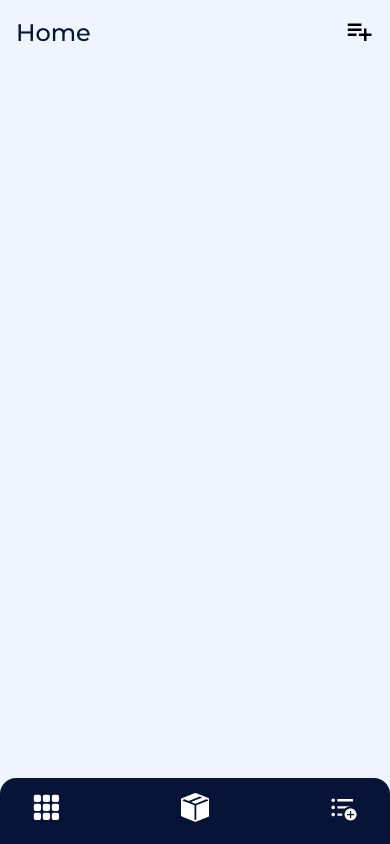
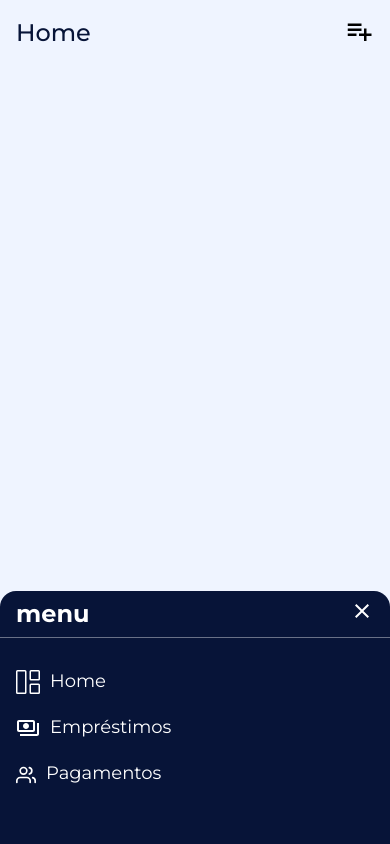
Before and after one commit to gabriel-teotonio/Caixinha, a React (Vite) app: page / in a window 390 px wide. Both pictures are taken after a click on the button 46 px from the left and 810 px from the top of the page. Built offline with nearby package versions, Linux system fonts and the light colour scheme.

Commit message:
feat: creates a new ModalContainer component to open the AsideMobile menu

```diff
--- a/src/Components/Aside/index.tsx
+++ b/src/Components/Aside/index.tsx
@@ -3,17 +3,19 @@ import { BsGrid1X2 } from 'react-icons/bs';
 import { FiUsers } from 'react-icons/fi';
 import { MdOutlinePayments, MdClose } from 'react-icons/md';
 import { useAppContext } from '../../contexts/appContext';
+import { useModalContext } from '../../contexts/modalContext';
 
 export const Aside = () => {
     const { isMobileScreen } = useAppContext();
+    const {isOpen, closeModal} = useModalContext();
 
   return (
-    <C.Container>
+    <C.Container isOpen={isOpen}>
             {
                 isMobileScreen ? (
                     <C.AsideHeader>
                         <C.AsideTitle>menu</C.AsideTitle>
-                        <button>
+                        <button onClick={closeModal}>
                             <C.IconWrapper>
                                 <MdClose />
                             </C.IconWrapper>
--- a/src/Components/Aside/styles.tsx
+++ b/src/Components/Aside/styles.tsx
@@ -1,21 +1,28 @@
 import { Link } from "react-router-dom";
-import styled from "styled-components";
+import styled, { css } from "styled-components";
+import { IPropsModal } from "../../types/modal";
 
 
-export const Container = styled.nav`
+export const Container = styled.nav<IPropsModal>`
     min-height: 100vh;
     width: 20%;
     background-color: ${props => props.theme.colors.darkBlue};
     color: white;
     position: fixed;
+    transition: all .4s;
 
     @media (max-width: 430px) {
-        bottom: 0;
         min-height: 30%;
         height: auto;
         width: 100%;
         border-radius: 1rem 1rem 0 0;
-        display: none;
+        padding-bottom: 1rem;
+        ${({isOpen}) => !isOpen ? css`
+        bottom: -15rem;
+    `: css`
+        bottom: 0;
+    `}
+        /* display: none; */
     }
 `
 
--- /dev/null
+++ b/src/Components/ModalContainer/index.tsx
@@ -0,0 +1,18 @@
+import { useModalContext } from "../../contexts/modalContext"
+import { Aside } from "../Aside"
+import { Container } from "./styles"
+
+export const ModalContainer = () => {
+    const {isOpen, closeModal} = useModalContext()
+
+    const handleCloseModal = (event: React.MouseEvent) => {
+      if(event.target === event.currentTarget){
+          closeModal();
+      }
+  }
+  return (
+    <Container onClick={handleCloseModal} isOpen={isOpen}>
+        <Aside/>
+    </Container>
+  )
+}
--- /dev/null
+++ b/src/Components/ModalContainer/styles.tsx
@@ -0,0 +1,18 @@
+import styled, { css } from "styled-components";
+import { IPropsModal } from "../../types/modal";
+
+
+export const Container = styled.div<IPropsModal>`
+    height: 100%;
+    width: 100%;
+    position: fixed;
+    bottom: 0;
+    z-index: 500;
+    ${({isOpen}) => !isOpen ? css`
+        opacity: 0;
+        pointer-events: none;
+    `: css`
+        opacity:1;
+        pointer-events: all;
+    `}
+`
--- a/src/Components/NavMobile/index.tsx
+++ b/src/Components/NavMobile/index.tsx
@@ -2,11 +2,15 @@ import * as C from "./styles";
 
 import { BsFillBoxSeamFill, BsGrid3X3GapFill } from "react-icons/bs";
 import { MdFormatListBulletedAdd } from "react-icons/md";
+import { useModalContext } from "../../contexts/modalContext";
 
 export const NavMobile = () => {
+
+  const {openModal} = useModalContext()
+
   return (
     <C.Nav>
-        <button>
+        <button onClick={openModal}>
             <C.IconWrapper><BsGrid3X3GapFill /></C.IconWrapper>
         </button>
         <C.IconWrapper>
--- a/src/Routes/Root/index.tsx
+++ b/src/Routes/Root/index.tsx
@@ -7,6 +7,8 @@ import { Aside } from "../../Components/Aside";
 import { HeaderMain } from "../../Components/HeaderMain";
 import { NavMobile } from "../../Components/NavMobile";
 import { useAppContext } from "../../contexts/appContext";
+import { ModalContainer } from "../../Components/ModalContainer";
+import { ModalProvider } from "../../contexts/modalContext";
 
 function Root() {
   const { isMobileScreen } = useAppContext();
@@ -15,7 +17,9 @@ function Root() {
     <ThemeProvider theme={theme}>
 
         <Container>
-          <Aside />
+          {
+            !isMobileScreen && <Aside />
+          }
           <Main>
             <HeaderMain />
             <MainContent className="content-main">
@@ -24,7 +28,14 @@ function Root() {
           </Main>
 
         {
-          isMobileScreen && <NavMobile />
+          isMobileScreen && (
+            <>
+            <ModalProvider>
+              <NavMobile />
+              <ModalContainer />
+            </ModalProvider>
+            </>
+          )
         }
         </ Container>
       <GlobalStyle />
--- /dev/null
+++ b/src/contexts/modalContext.tsx
@@ -0,0 +1,32 @@
+import { useContext, useState, createContext } from "react";
+
+interface IModalContext {
+    isOpen: boolean;
+    openModal: () => void;
+    closeModal: () => void;
+}
+
+interface IChildren {
+    children: React.ReactNode;
+}
+
+export const ModalContext = createContext<IModalContext>({
+    isOpen: false,
+    openModal: () => {},
+    closeModal: () => {},
+})
+
+export const ModalProvider = ({children}:IChildren) => {
+    const [isOpen, setIsOpen] = useState(false)
+
+    const closeModal = () => setIsOpen(false)
+    const openModal = () => setIsOpen(true)
+
+    return(
+        <ModalContext.Provider value={{isOpen,openModal, closeModal}}>
+            {children}
+        </ModalContext.Provider>
+    )
+}
+
+export const useModalContext = () => useContext(ModalContext)
--- /dev/null
+++ b/src/types/modal.ts
@@ -0,0 +1,6 @@
+
+export interface IPropsModal {
+    isOpen?: boolean;
+    openModal?: () => void;
+    closeModal?: () => void;
+}
```
